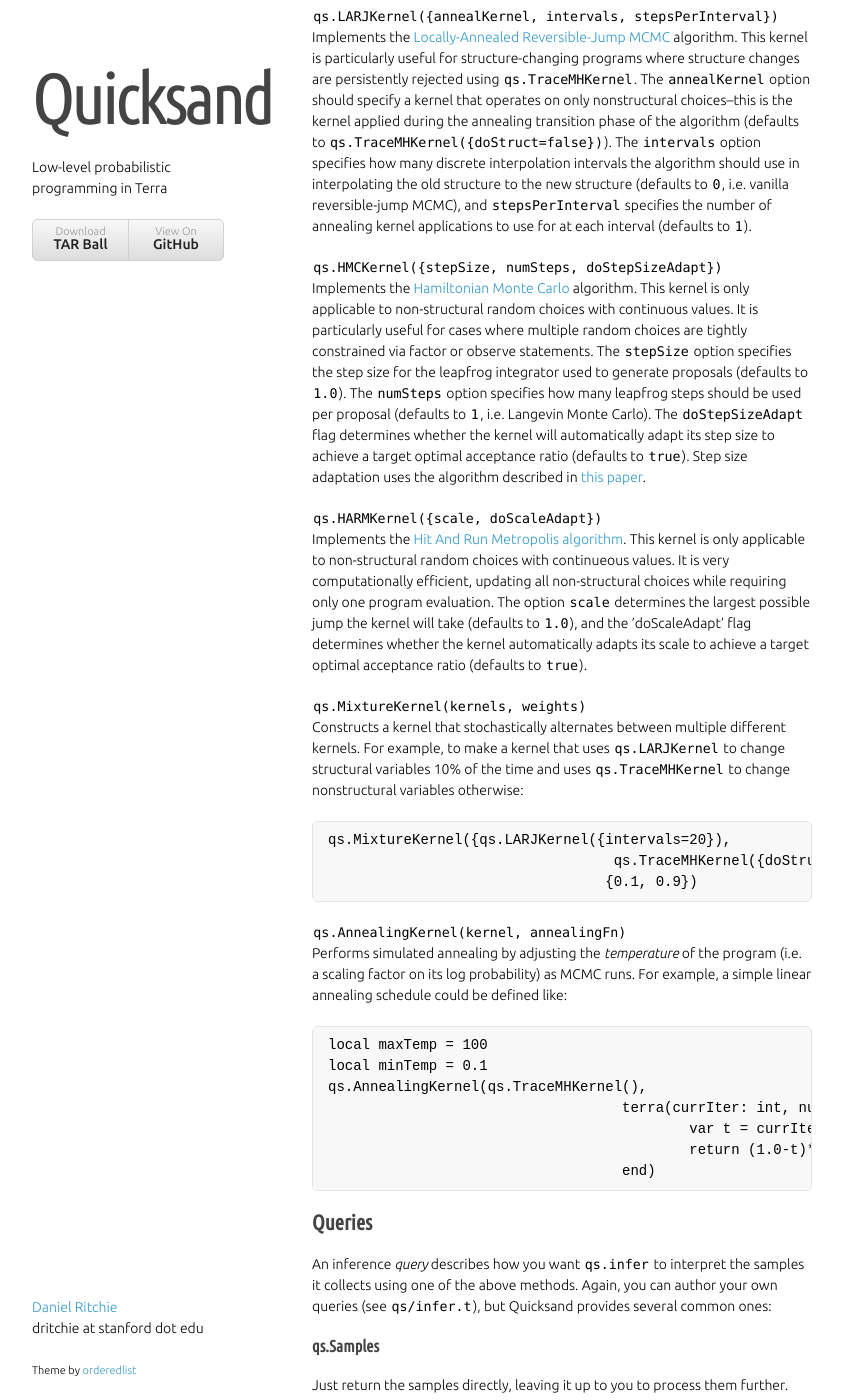
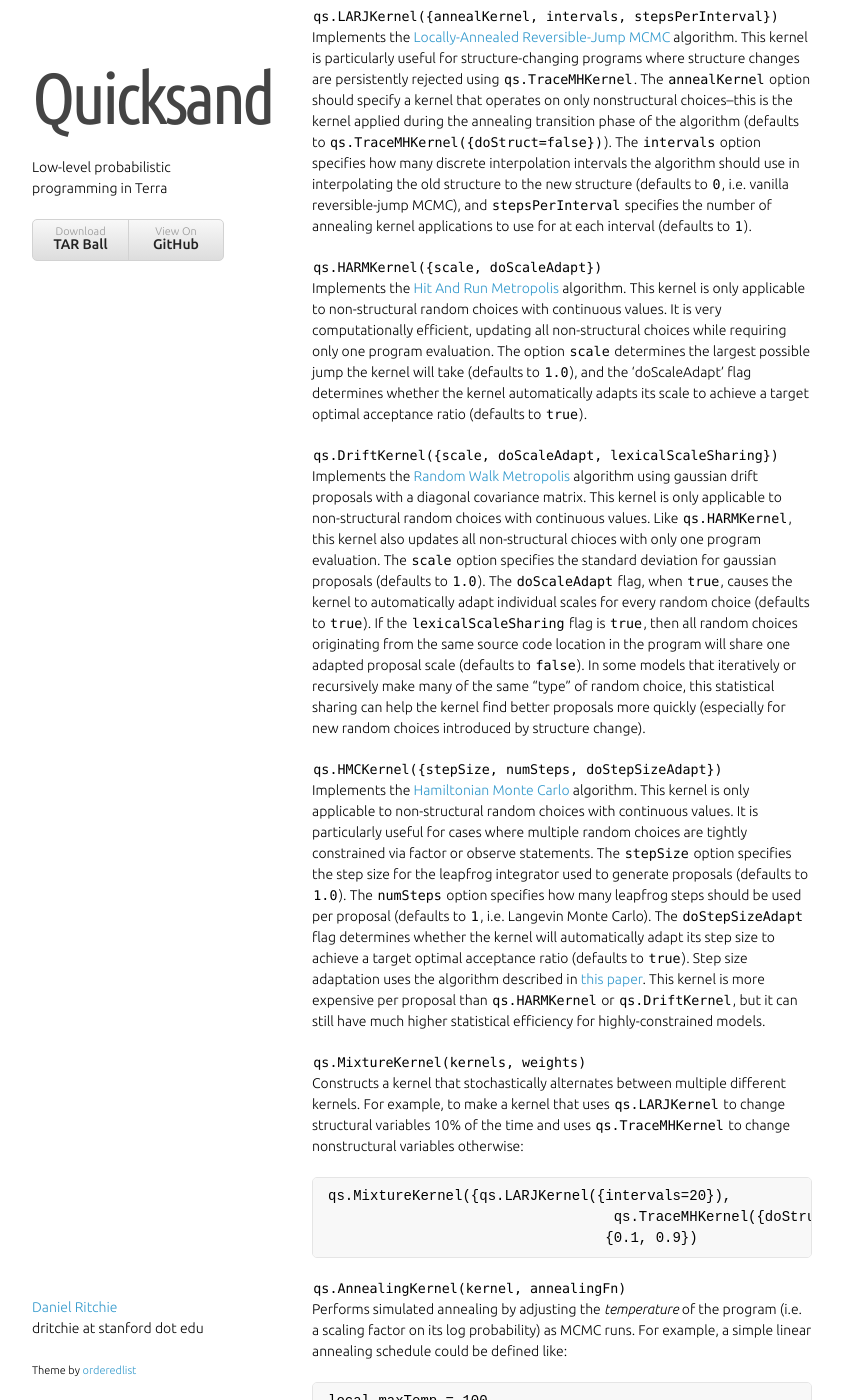
Before and after one commit to dritchie/quicksand, a Jekyll site: the page built from index.md, in a window 1280 px wide and 1400 px high, scrolled down 12514 px. Shown: the whole window, without its empty margins (218-1061 px from the left). Built offline with Jekyll 4.4.1, drawn with Linux system fonts in a browser that asks for light colours; some web fonts are replaced; some of the changed text lies outside the part shown.

Commit message:
Documenting DriftKernel, addendum about simulated annealing.

```diff
--- a/index.md
+++ b/index.md
@@ -434,11 +434,14 @@
 `qs.LARJKernel({annealKernel, intervals, stepsPerInterval})`
 Implements the [Locally-Annealed Reversible-Jump MCMC](http://web.stanford.edu/~ngoodman/papers/owl.pdf) algorithm. This kernel is particularly useful for structure-changing programs where structure changes are persistently rejected using `qs.TraceMHKernel`. The `annealKernel` option should specify a kernel that operates on only nonstructural choices--this is the kernel applied during the annealing transition phase of the algorithm (defaults to `qs.TraceMHKernel({doStruct=false})`). The `intervals` option specifies how many discrete interpolation intervals the algorithm should use in interpolating the old structure to the new structure (defaults to `0`, i.e. vanilla reversible-jump MCMC), and `stepsPerInterval` specifies the number of annealing kernel applications to use for at each interval (defaults to `1`).
 
+`qs.HARMKernel({scale, doScaleAdapt})`
+Implements the [Hit And Run Metropolis](http://www.bayesian-inference.com/mcmcharm) algorithm. This kernel is only applicable to non-structural random choices with continuous values. It is very computationally efficient, updating all non-structural choices while requiring only one program evaluation. The option `scale` determines the largest possible jump the kernel will take (defaults to `1.0`), and the 'doScaleAdapt' flag determines whether the kernel automatically adapts its scale to achieve a target optimal acceptance ratio (defaults to `true`).
+
+`qs.DriftKernel({scale, doScaleAdapt, lexicalScaleSharing})`
+Implements the [Random Walk Metropolis](http://www.bayesian-inference.com/mcmcrwm) algorithm using gaussian drift proposals with a diagonal covariance matrix. This kernel is only applicable to non-structural random choices with continuous values. Like `qs.HARMKernel`, this kernel also updates all non-structural chioces with only one program evaluation. The `scale` option specifies the standard deviation for gaussian proposals (defaults to `1.0`). The `doScaleAdapt` flag, when `true`, causes the kernel to automatically adapt individual scales for every random choice (defaults to `true`). If the `lexicalScaleSharing` flag is `true`, then all random choices originating from the same source code location in the program will share one adapted proposal scale (defaults to `false`). In some models that iteratively or recursively make many of the same "type" of random choice, this statistical sharing can help the kernel find better proposals more quickly (especially for new random choices introduced by structure change).
+
 `qs.HMCKernel({stepSize, numSteps, doStepSizeAdapt})`
-Implements the [Hamiltonian Monte Carlo](http://arxiv.org/pdf/1206.1901.pdf) algorithm. This kernel is only applicable to non-structural random choices with continuous values. It is particularly useful for cases where multiple random choices are tightly constrained via factor or observe statements. The `stepSize` option specifies the step size for the leapfrog integrator used to generate proposals (defaults to `1.0`). The `numSteps` option specifies how many leapfrog steps should be used per proposal (defaults to `1`, i.e. Langevin Monte Carlo). The `doStepSizeAdapt` flag determines whether the kernel will automatically adapt its step size to achieve a target optimal acceptance ratio (defaults to `true`). Step size adaptation uses the algorithm described in [this paper](http://arxiv.org/abs/1111.4246).
-
-`qs.HARMKernel({scale, doScaleAdapt})`
-Implements the [Hit And Run Metropolis algorithm](http://www.bayesian-inference.com/mcmcharm). This kernel is only applicable to non-structural random choices with continueous values. It is very computationally efficient, updating all non-structural choices while requiring only one program evaluation. The option `scale` determines the largest possible jump the kernel will take (defaults to `1.0`), and the 'doScaleAdapt' flag determines whether the kernel automatically adapts its scale to achieve a target optimal acceptance ratio (defaults to `true`).
+Implements the [Hamiltonian Monte Carlo](http://arxiv.org/pdf/1206.1901.pdf) algorithm. This kernel is only applicable to non-structural random choices with continuous values. It is particularly useful for cases where multiple random choices are tightly constrained via factor or observe statements. The `stepSize` option specifies the step size for the leapfrog integrator used to generate proposals (defaults to `1.0`). The `numSteps` option specifies how many leapfrog steps should be used per proposal (defaults to `1`, i.e. Langevin Monte Carlo). The `doStepSizeAdapt` flag determines whether the kernel will automatically adapt its step size to achieve a target optimal acceptance ratio (defaults to `true`). Step size adaptation uses the algorithm described in [this paper](http://arxiv.org/abs/1111.4246). This kernel is more expensive per proposal than `qs.HARMKernel` or `qs.DriftKernel`, but it can still have much higher statistical efficiency for highly-constrained models.
 
 `qs.MixtureKernel(kernels, weights)`
 Constructs a kernel that stochastically alternates between multiple different kernels. For example, to make a kernel that uses `qs.LARJKernel` to change structural variables 10% of the time and uses `qs.TraceMHKernel` to change nonstructural variables otherwise:
@@ -457,6 +460,8 @@
 					   	   var t = currIter/double(numIters)
 					   	   return (1.0-t)*maxTemp + t*minTemp
 					   end)
+
+Note that under simulated annealing, samples collected by MCMC are no longer representative of the true distribution defined by the program. They are still perfectly useful for finding modes (i.e. maxima), however, using e.g. the `qs.MAP` query defined in the next section.
 
 
 ## Queries
```
